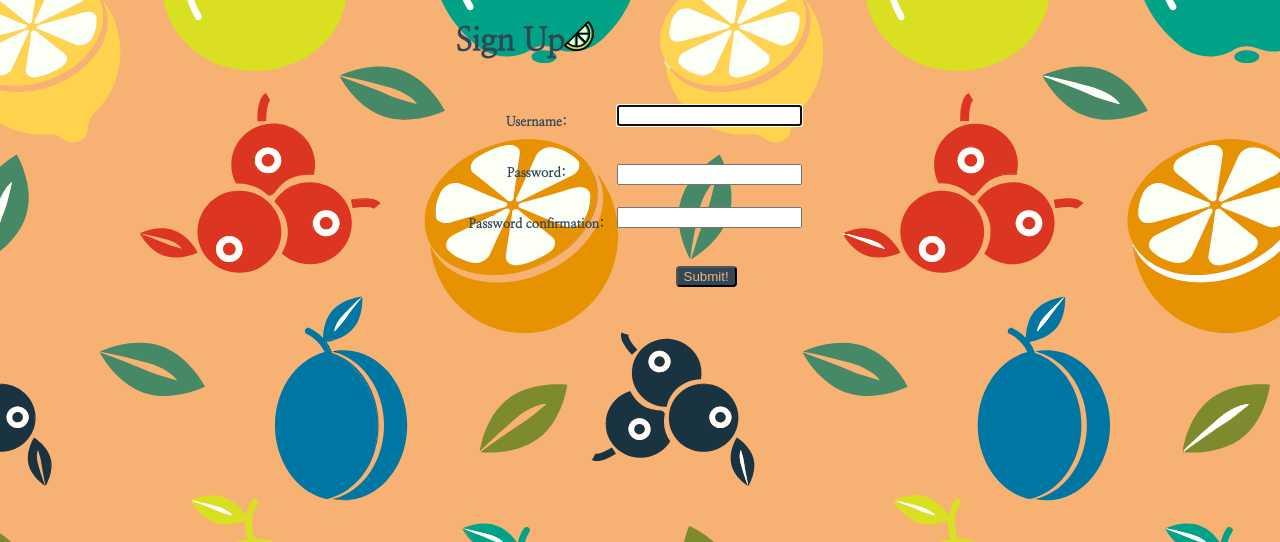
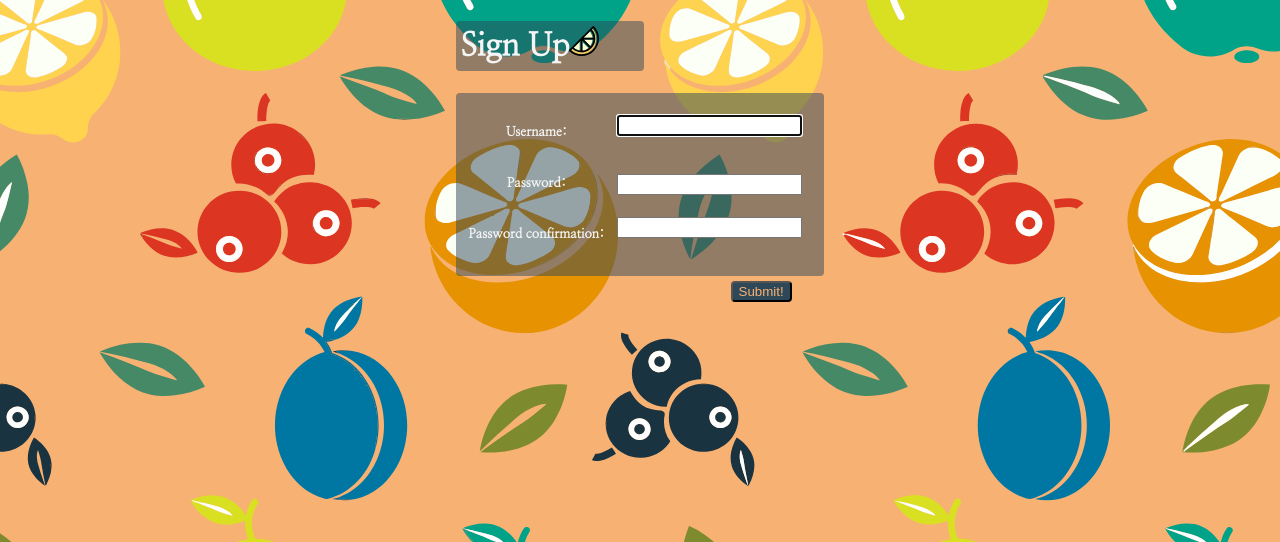
Before and after one commit to rharen11/swept-away, a Django app: page /accounts/signup/ in a window 1280 px wide. Shown: the part 64-606 px from the top of the page. Run offline with Django 4.2, Linux system fonts and the light colour scheme; some web fonts are replaced.

Commit message:
updated readme

```diff
--- a/main_app/static/css/signup.css
+++ b/main_app/static/css/signup.css
@@ -1,5 +1,8 @@
 .signup-table {
+  background-color: #2F485880;
+  color: whitesmoke;
   font-size: small;
+  border-radius: 4px;
 }
 
 table {
@@ -26,3 +29,17 @@ li {
 span {
   font-size: 0;
 }
+
+.signup-title{
+  background-color: #2F485880;
+  color: whitesmoke;
+  padding: 5px;
+  border-radius: 4px;
+  margin-right: 180px;
+}
+
+.signup-btn{
+  display: flex;
+  margin-left: 275px;
+  margin-top: 5px;
+}
--- a/main_app/templates/signup.html
+++ b/main_app/templates/signup.html
@@ -2,13 +2,13 @@
 {% load static %}
 
 {% block head %}
-<link rel="stylesheet" type="text/css" href="{% static 'css/signup.css' %}"/>
+<link rel="stylesheet" type="text/css" href="{% static 'css/signup.css' %}?{% now "U" %}"/>
 {% endblock %}
 
 {% block content %}
 
 <div class="page-header">
-  <h1>Sign Up<img src="{% static 'images/lemon.svg' %}" alt="lemon" width=30px/></h1>
+  <h1 class="signup-title">Sign Up<img src="{% static 'images/lemon.svg' %}" alt="lemon" width=30px/></h1>
 </div>
 {% if error_message %}
   <p class="red-text">{{ error_message }}</p>
```
Also changed, not shown: README.md, main_app/static/images/detail-ss.png (added), main_app/static/images/items-ss.png (added), 3 other files.
